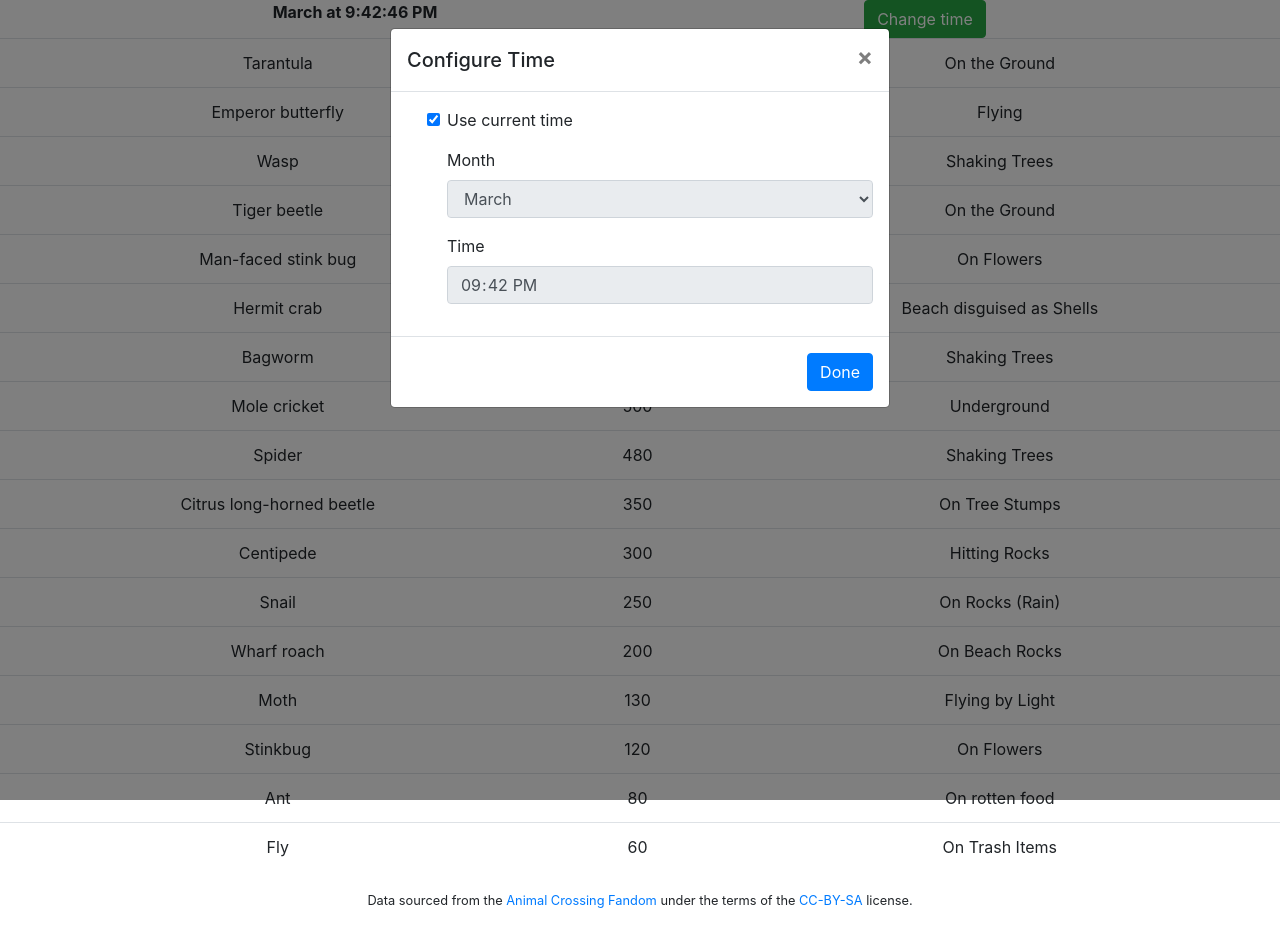
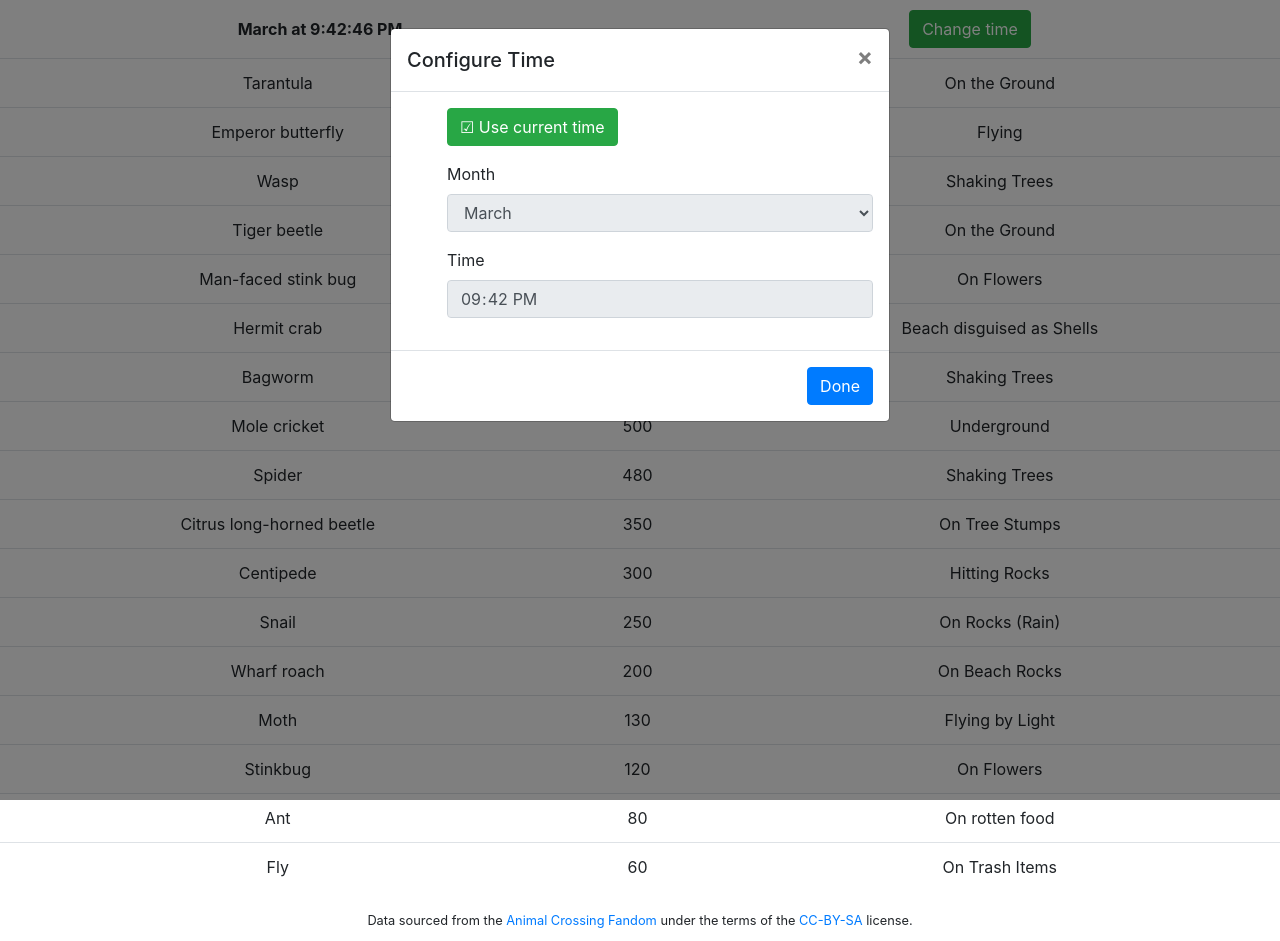
Before and after one commit to kemitche/bug-scout, a React (Create React App) app: page / in a window 1280 px wide. Both pictures are taken after a click on the button "Change time". Before the commit the page ends 911 px from the top, so only its background shows below. Built offline with nearby package versions, Linux system fonts and the light colour scheme.

Commit message:
Adjust style to give buttons more space

```diff
--- a/src/App.css
+++ b/src/App.css
@@ -1,16 +1,5 @@
 .App {
   text-align: center;
-}
-
-.App-logo {
-  height: 40vmin;
-  pointer-events: none;
-}
-
-@media (prefers-reduced-motion: no-preference) {
-  .App-logo {
-    animation: App-logo-spin infinite 20s linear;
-  }
 }
 
 .App-header {
@@ -28,11 +17,20 @@
   color: #61dafb;
 }
 
-@keyframes App-logo-spin {
-  from {
-    transform: rotate(0deg);
-  }
-  to {
-    transform: rotate(360deg);
-  }
+.bug-header {
+  display: grid;
+  grid-template-columns: 50% 50%;
+  grid-template-rows: auto;
+  justify-items: center;
+  align-items: center;
+  column-gap: 10px;
 }
+
+.bug-header-item {
+  padding-top: 10px;
+  padding-bottom: 10px;
+}
+
+.license-footer {
+  margin: 10px;
+}
--- a/src/App.tsx
+++ b/src/App.tsx
@@ -1,7 +1,5 @@
 import React from 'react';
 import './App.css';
-
-import { Container, Row, Col } from 'reactstrap';
 
 import Clock from './bugs/clock';
 import TimeModal from './bugs/time_chooser';
@@ -84,10 +82,11 @@ class App extends React.Component<{}, AppState> {
         const bugs = this.sortAndFilter(NorthernBugs, currentMonth, currentHour);
         return (
             <div className="App">
-                <Container>
-                    <Row>
-                        <Col><Clock when={time} /></Col>
-                        <Col>
+                <div className="bug-header">
+                    <div className="bug-header-item">
+                        <Clock when={time} />
+                    </div>
+                    <div className="bug-header-item">
                         <TimeModal
                             useRealTime={this.state.useRealTime}
                             setUseRealTime={this.setUseRealTime}
@@ -97,14 +96,15 @@ class App extends React.Component<{}, AppState> {
                             setTime={this.setTimeToUse}
                             buttonLabel="Change time"
                         />
-                        </Col>
-                    </Row>
-                </Container>
+                    </div>
+                </div>
                 <BugTable bugs={bugs}/>
+                <div className="license-footer">
                     <small>
                         Data sourced from the <a href="https://animalcrossing.fandom.com/wiki/Bugs_(New_Horizons)">Animal Crossing Fandom</a> under
                         the terms of the <a href="https://creativecommons.org/licenses/by-sa/3.0/legalcode">CC-BY-SA</a> license.
                     </small>
+                </div>
             </div>
         );
     }
--- a/src/bugs/time_chooser.tsx
+++ b/src/bugs/time_chooser.tsx
@@ -88,10 +88,9 @@ class TimeChooser extends React.Component<TimeChooserProps, {}> {
         return (
             <div className="time-chooser">
                 <FormGroup>
-                    <Label check>
-                        <Input type="checkbox" checked={this.props.useRealTime} onClick={this.toggleRealTime}/>{' '}
-                        Use current time
-                    </Label>
+                    <Button outline={!this.props.useRealTime} color="success" onClick={this.toggleRealTime}>
+                        {this.props.useRealTime ? "☑" : "☐"} Use current time
+                    </Button>
                 </FormGroup>
                 <FormGroup>
                     <Label for="monthSelect">Month</Label>
```
Lines whose indentation alone changed are shown as unchanged.
